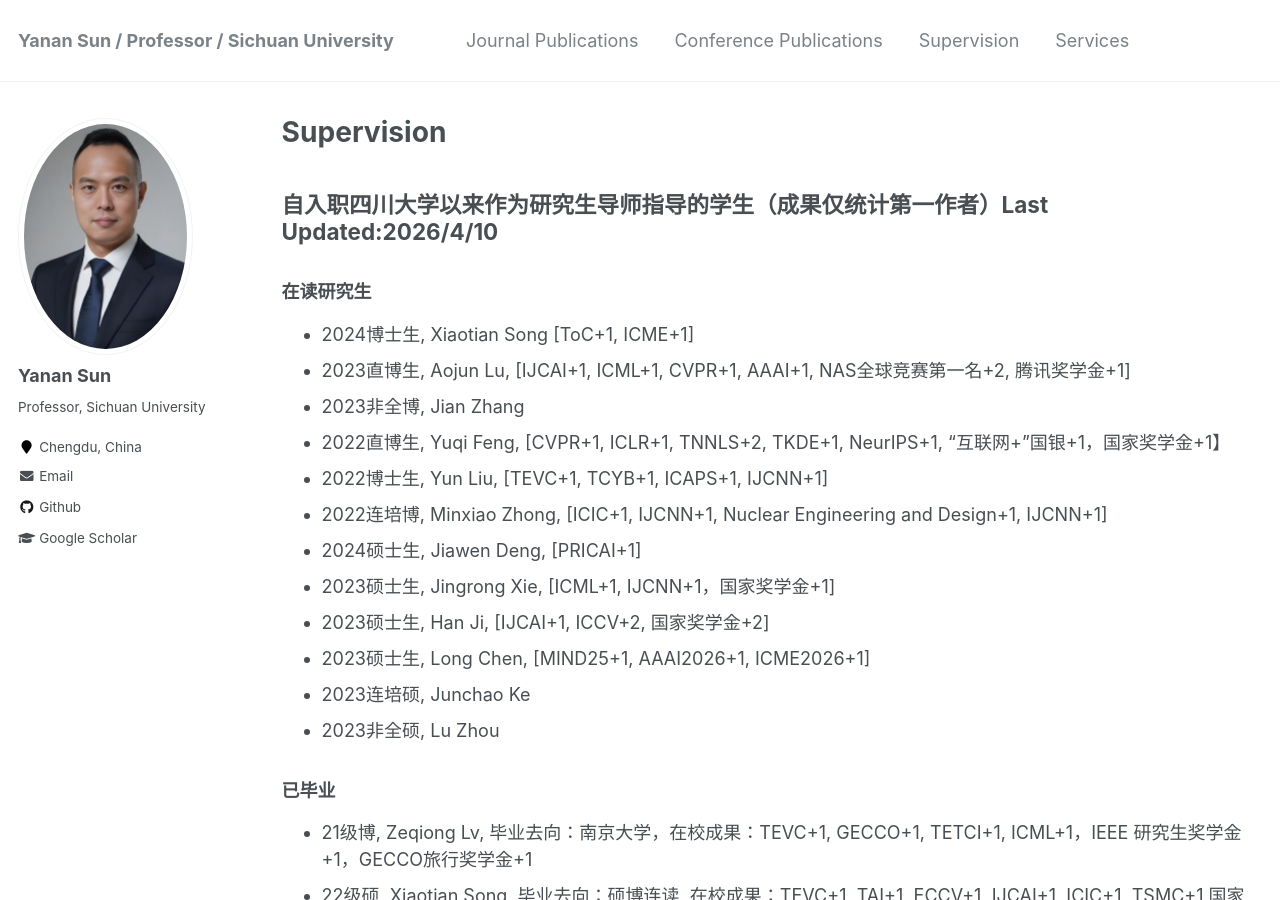
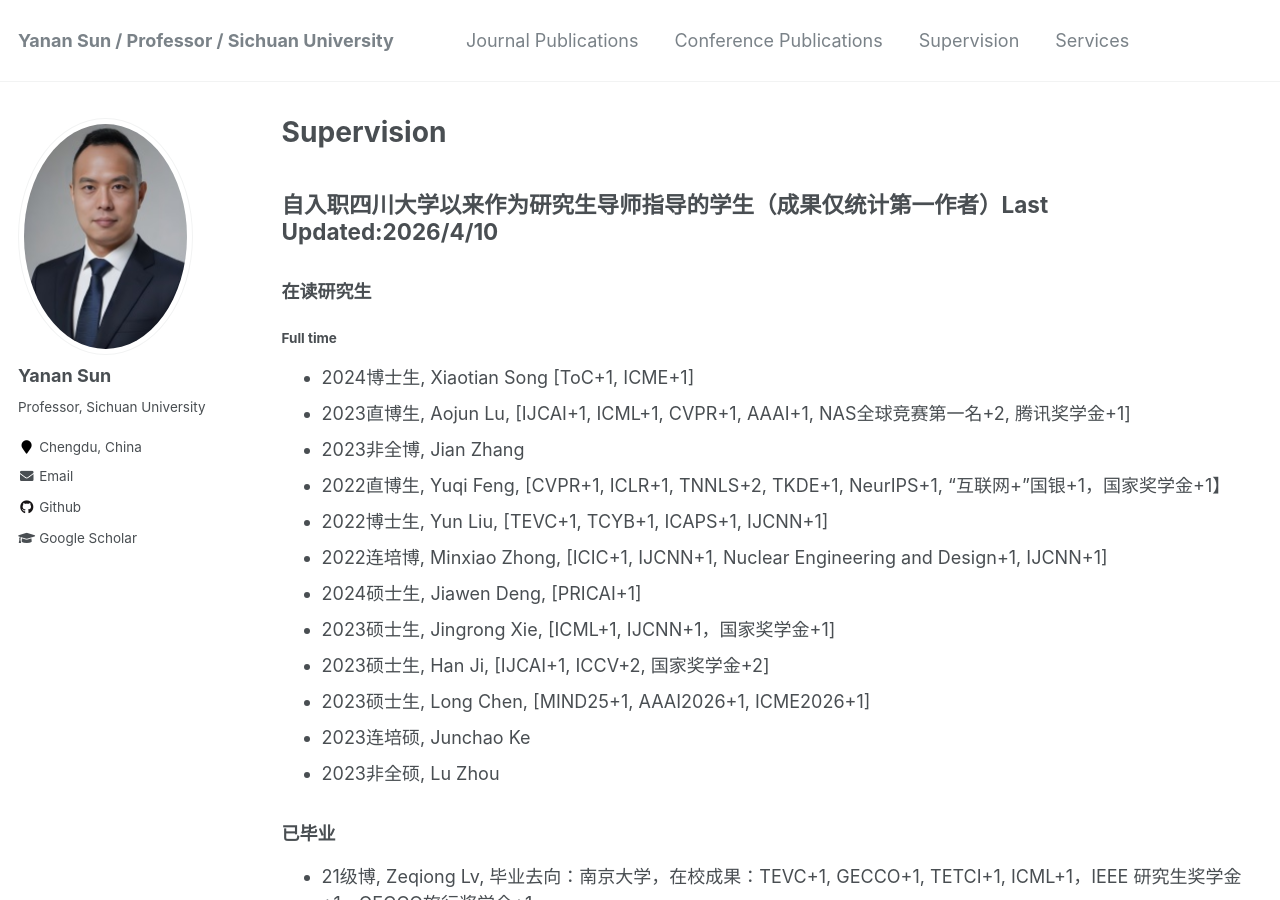
Before and after one commit to yn-sun/yn-sun.github.io, a Jekyll site: the page built from _pages/supervision.md, in a window 1280 px wide and 900 px high. Built offline with Jekyll 4.4.1, drawn with Linux system fonts in a browser that asks for light colours; comment, search, counter and statistics services are not loaded.

Commit message:
Update supervision.md

```diff
--- a/_pages/supervision.md
+++ b/_pages/supervision.md
@@ -8,6 +8,7 @@ author_profile: true
 
 ## 自入职四川大学以来作为研究生导师指导的学生（成果仅统计第一作者）Last Updated:2026/4/10
 ### 在读研究生
+#### Full time
 * 2024博士生, Xiaotian Song [ToC+1, ICME+1]
 * 2023直博生, Aojun Lu, [IJCAI+1, ICML+1, CVPR+1, AAAI+1, NAS全球竞赛第一名+2, 腾讯奖学金+1]
 * 2023非全博, Jian Zhang
```
